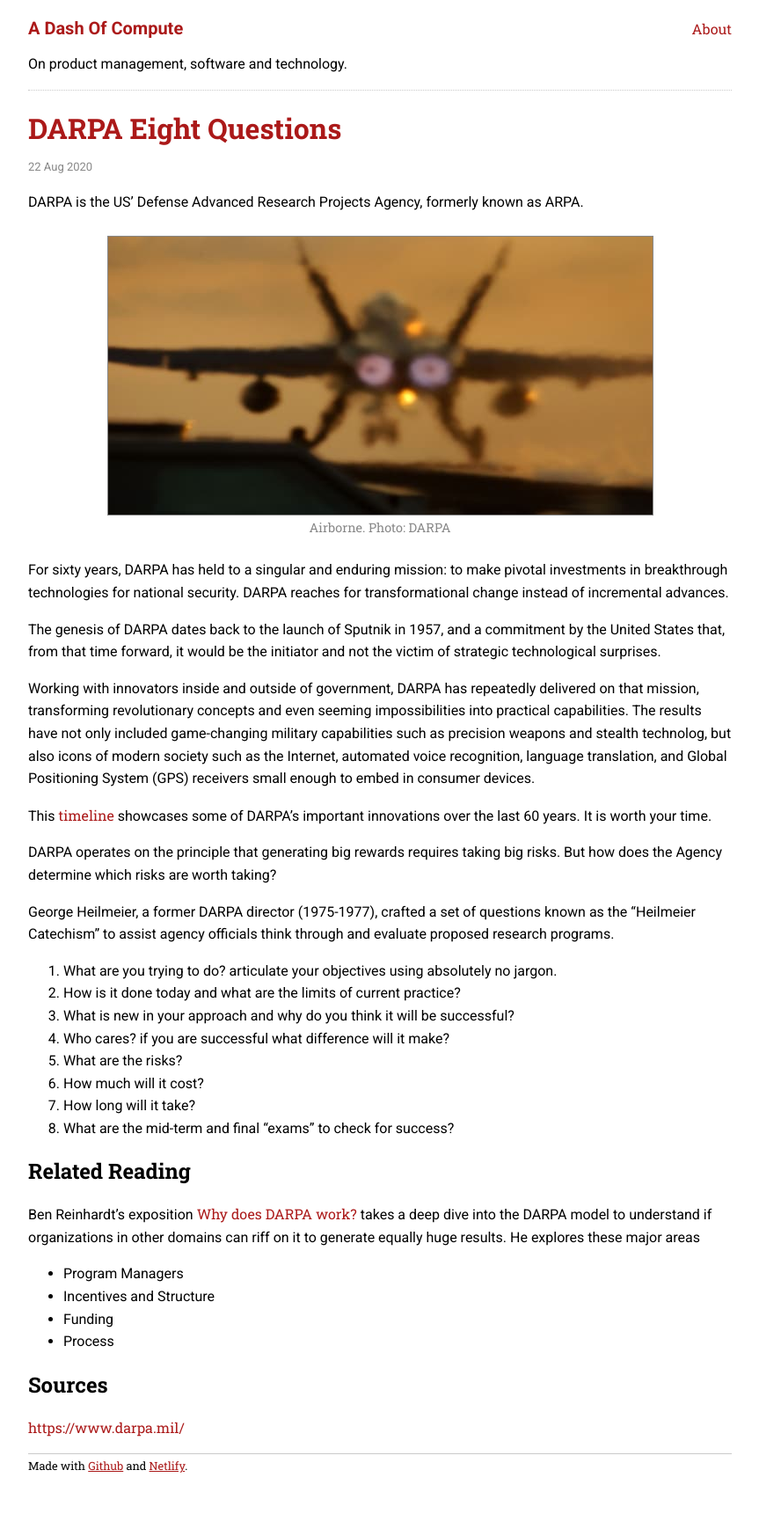
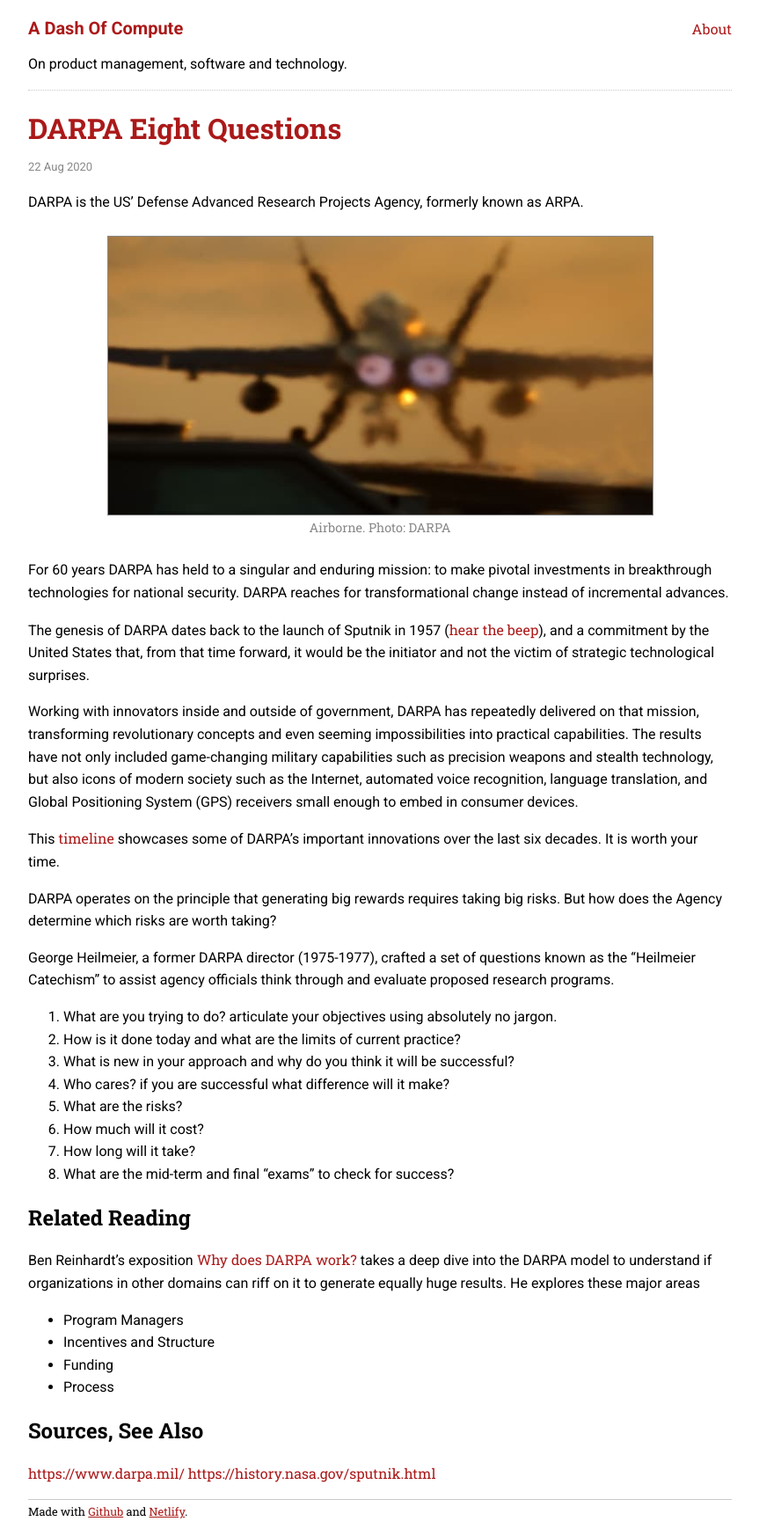
Before and after one commit to sautee/sautee.github.io, a Jekyll site: the page built from _posts/2020-08-22-the-heilmeier-catechism.md, in a window 1280 px wide. Shown: the whole page at 88% size, without its empty margins (208-1071 px from the left). Built offline with Jekyll 4.4.1, drawn with Linux system fonts in a browser that asks for light colours; before the commit the page ends 1694 px from its top, so only the background shows below that.

Commit message:
Update 2020-08-22-the-heilmeier-catechism.md

```diff
--- a/_posts/2020-08-22-the-heilmeier-catechism.md
+++ b/_posts/2020-08-22-the-heilmeier-catechism.md
@@ -12,13 +12,14 @@ DARPA is the US' Defense Advanced Research Projects Agency, formerly known as AR
 <figcaption>Airborne. Photo: DARPA</figcaption>
 </figure>
 
-For sixty years, DARPA has held to a singular and enduring mission: to make pivotal investments in breakthrough technologies for national security. DARPA reaches for transformational change instead of incremental advances.
+For 60 years DARPA has held to a singular and enduring mission: to make pivotal investments in breakthrough technologies for national security. DARPA reaches for transformational change instead of incremental advances.
 
-The genesis of DARPA dates back to the launch of Sputnik in 1957, and a commitment by the United States that, from that time forward, it would be the initiator and not the victim of strategic technological surprises.
+The genesis of DARPA dates back to the launch of Sputnik in 1957 ([hear the beep](https://www.nasa.gov/mp3/191322main_sputnik-beep.mp3)), and a commitment by the United States that, from that time forward, it would be the initiator and not the victim of strategic technological surprises.
 
-Working with innovators inside and outside of government, DARPA has repeatedly delivered on that mission, transforming revolutionary concepts and even seeming impossibilities into practical capabilities. The results have not only included game-changing military capabilities such as precision weapons and stealth technolog, but also icons of modern society such as the Internet, automated voice recognition, language translation, and Global Positioning System (GPS) receivers small enough to embed in consumer devices.
 
-This [timeline](https://www.darpa.mil/Timeline/index) showcases some of DARPA's important innovations over the last 60 years. It is worth your time.
+Working with innovators inside and outside of government, DARPA has repeatedly delivered on that mission, transforming revolutionary concepts and even seeming impossibilities into practical capabilities. The results have not only included game-changing military capabilities such as precision weapons and stealth technology, but also icons of modern society such as the Internet, automated voice recognition, language translation, and Global Positioning System (GPS) receivers small enough to embed in consumer devices.
+
+This [timeline](https://www.darpa.mil/Timeline/index) showcases some of DARPA's important innovations over the last six decades. It is worth your time.
 
 DARPA operates on the principle that generating big rewards requires taking big risks. But how does the Agency determine which risks are worth taking?
 
@@ -41,5 +42,6 @@ Ben Reinhardt's exposition [Why does DARPA work?](https://benjaminreinhardt.com/
 - Funding
 - Process
 
-## Sources
+## Sources, See Also
 <https://www.darpa.mil/>
+<https://history.nasa.gov/sputnik.html>
```
